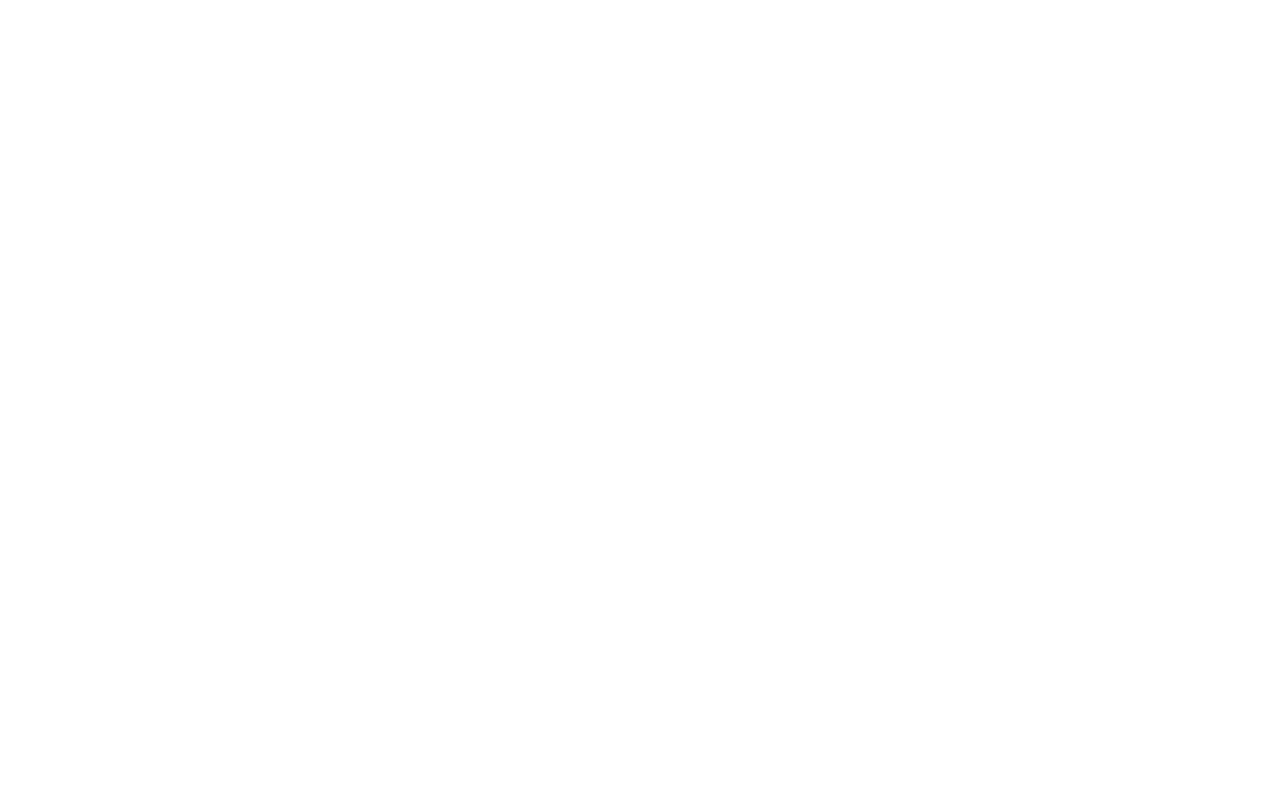
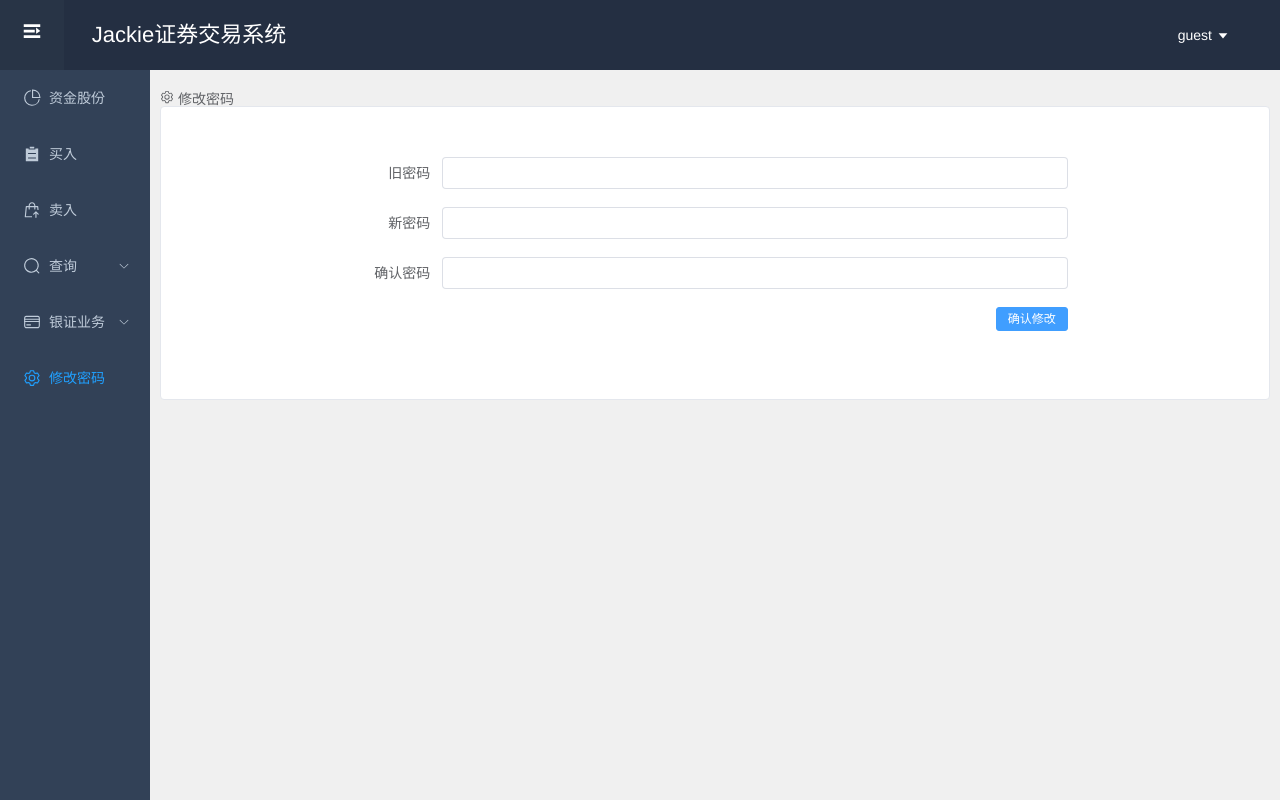
Before and after one commit to GeekOdyssey2001/matching-trading-system-web, a Vue app: page /pwdsetting in a window 1280 px wide. Before the commit this address had no page. Built offline with nearby package versions, Linux system fonts and the light colour scheme.

Commit message:
add：implement password change page 1. add new vue file 2. add route of the new added file 3. implement the logic of the new page

```diff
--- a/src/router/index.js
+++ b/src/router/index.js
@@ -21,8 +21,14 @@
         name: 'Dashboard',
         component: () => import('../views/Dashboard.vue')
       },
+      {
+        path: '/pwdsetting',
+        name: 'PwdSetting',
+        component: () => import('../views/PwdSetting.vue')
+      },
     ]
   },
+
   {
     path: '/404',
     name: '404',
--- a/src/views/Home.vue
+++ b/src/views/Home.vue
@@ -8,6 +8,16 @@
 
         <!-- 子路由 -->
         <!-- <router-view></router-view> -->
+
+        <!-- 主页面业务 -->
+        <div class="content-box">
+            <div class="content">
+                <router-view> </router-view>
+             </div>
+        </div>
+
+
+
     </div>
 </template>
 
--- /dev/null
+++ b/src/views/PwdSetting.vue
@@ -0,0 +1,74 @@
+<template>
+    <div class="crumbs">
+        <el-breadcrumb separator="/">
+            <el-breadcrumb-item>
+                <el-icon><Setting /></el-icon> 修改密码
+            </el-breadcrumb-item>
+        </el-breadcrumb>
+
+        <el-card shadow="hover" class="container">
+            <el-row class="password-form-row">
+                <el-form :model="form" label-width="80px" class="password-form"> <!--变量和输入框的绑定-->
+                    <el-form-item label="旧密码">
+                        <el-input :type="'password'" v-model="form.oldPassword"/>
+                    </el-form-item>
+
+                    <el-form-item label="新密码">
+                        <el-input :type="'password'"  v-model="form.newPassword"/>
+                    </el-form-item>
+
+                    <el-form-item label="确认密码">
+                        <el-input :type="'password'"  v-model="form.newPasswordcfm"/>
+                    </el-form-item>
+
+                    <el-form-item class="password-form-actions">
+                        <el-button size="small" type="primary">确认修改</el-button>
+                    </el-form-item>
+                </el-form>
+            </el-row>
+
+        </el-card>
+
+
+    </div>
+
+</template>
+
+
+<script>
+import { Setting } from '@element-plus/icons-vue'
+
+    export default{
+        name: "PwdSetting",
+        components: { Setting },
+        data(){
+            return{
+                form:{
+                    oldPassword:'',
+                    newPassword:'',
+                    newPasswordcfm:''
+                }
+            };
+        },
+    }
+</script>
+
+<style scoped>
+.password-form-row {
+    padding: 0 15%;
+}
+
+.password-form {
+    width: 100%;
+}
+
+.password-form-actions :deep(.el-form-item__content) {
+    justify-content: flex-end;
+}
+
+@media (max-width: 768px) {
+    .password-form-row {
+        padding: 0;
+    }
+}
+</style>
```
